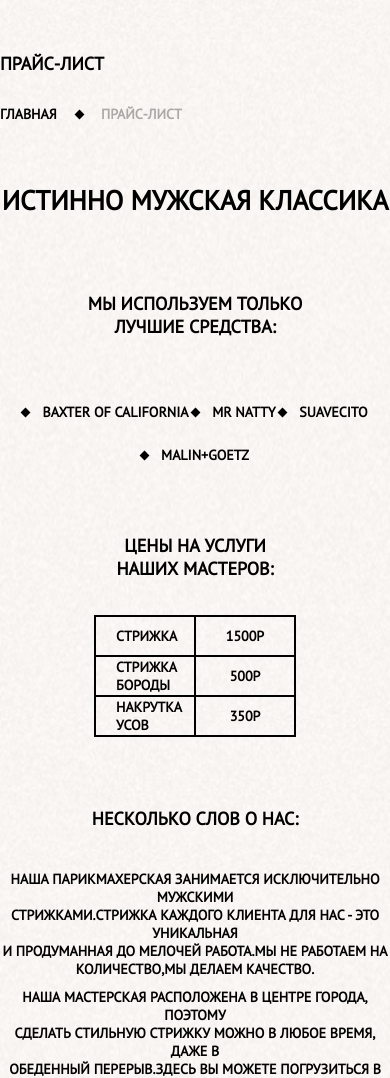
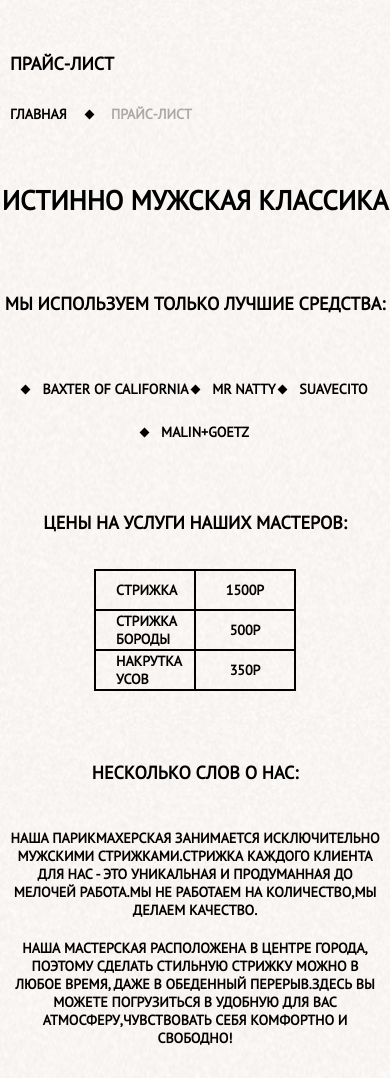
Before and after one commit to Vonafo/3.1BarberShopBarber, a plain HTML site: page pricelist.html in a window 390 px wide. Shown: the part 53-1131 px from the top of the page. Drawn offline with Linux system fonts and the light colour scheme.

Commit message:
store+pricelist fix bugs

```diff
--- a/css/price.css
+++ b/css/price.css
@@ -1,4 +1,5 @@
 @import "style.css";
+
 body{
   background-image: url(img/whtebg.png);
   background-repeat: no-repeat;
@@ -74,7 +75,7 @@ body{
   font-size: 24px;
 }
 .instruments {
-  min-width: 490px;
+  width: 380px;
 }
 .instruments ul{
   margin-top: 40px;
@@ -90,7 +91,7 @@ body{
   position: relative;
 }
 .instruments li::before{
-  left:0px;
+  left:0;
   bottom: 5px;
   content: "";
   position: absolute;
@@ -100,7 +101,8 @@ body{
   background: #000;
 }
 .priceTable {
-  min-width:470px;
+  width:460px;
+  padding-left: 100px;
 }
 table, tr, td {
   margin-top: 70px;
@@ -130,10 +132,22 @@ table td {
     font-size: 14px;
     font-weight: bold;
 }
+.fastWidthForP{
+    width: 380px;
+}
 .fastFix{
-  padding-left: 30px;
+    width: 560px;
+    padding-left: 100px;
+}
+@media only screen and (min-width: 960px) and (max-width:1024px){
+    .words, .fewWords, .bestchoise, .hyperlinks {
+        padding-left: 10px;
+    }
 }
 @media only screen and (max-width:959px){
+    .hyperlinks{
+        padding-left: 10px;
+    }
   .words {
     text-align: center;
     margin: 35px 0;
@@ -142,6 +156,7 @@ table td {
     font-size: 27px;
   }
   .instruments , .priceTable {
+        padding-left: 0;
         min-width: auto;
         width: 100%;
 
@@ -158,7 +173,7 @@ table td {
    .fewWords p {
      width: 100%;
      text-align: center;
-     padding: 5px 0;
+     padding: 10px;
    }
    .instruments ul {
      text-align: center;
@@ -177,9 +192,9 @@ table td {
       height: 40px;
     }
 }
-
 @media only screen and (max-width:425px) {
     h2 {
     font-size: 18px !important;
     }
+
 }
--- a/css/store.css
+++ b/css/store.css
@@ -25,7 +25,7 @@
   cursor: pointer;
   font-size: 14px;
   font-weight: bold;
- /* display: block;*/
+  display: block;
   margin-bottom: 25px;
 }
 .generator form{
@@ -33,9 +33,10 @@
 }
 .generator label::before{
   position: absolute;
-  top: -3px;
+  top: 0;
   left: 0;
-  margin-right:20px;
+  bottom: 0;
+  margin:auto;
   content: "";
   width: 20px;
   height: 20px;
@@ -131,10 +132,6 @@
   float: left;
   width: 100%;
 }
-/*.forPosition{
-  position: absolute;
-  left: 260px;
-}*/
 .blackPage , .whitePage{
   display: inline-block;
   text-align: center;
@@ -152,24 +149,39 @@
 .whitePage{
   background: #fff;
   color: #000;
+}@media only screen and (max-width:1024px){
+    .price {
+        padding: 10px;
+    }
 }
-
-.test{
-    vertical-align: middle;
-    display: inline-block;
-}
-@media only screen and (max-width:959px) {
-  .generator{
-    width: auto;
+@media only screen and (min-width:769px ) and (max-width:979px) {
+  .generator {
+      width: auto;
   }
+    .gridOfGoods{
+        width: 100%;
+    }
+    .price {
+        padding: 10px;
+    }
   .generator label{
     display: inline-block;
   }
 }
 @media only screen and (max-width:768px) {
-  .gridOfGoods{
-    width: auto;
-  }
+    .generator{
+        width: auto;
+        margin-right: 5px;
+    }
+    .price {
+        padding: 10px;
+    }
+    .gridOfGoods{
+      width: auto;
+    }
+    .generator label{
+        display: inline-block;
+    }
   .goods {
     width: 45%;
     margin: 1% calc(10%/4);
@@ -182,6 +194,9 @@
   }
 }
 @media only screen and (max-width:450px){
+    .submitForms {
+        width: 85%;
+    }
   .goods {
     width: 99%;
     margin: 1%;
--- a/pricelist.html
+++ b/pricelist.html
@@ -53,7 +53,7 @@
     </div>
   </header>
   <main>
-    <div class="price">
+    <div class="price hyperlinks">
       <h2>Прайс-лист</h2>
       <ul>
         <li>главная</li>
@@ -65,7 +65,7 @@
     </div>
     <div class="bestchoise">
       <div class="instruments">
-        <h2>МЫ ИСПОЛЬЗУЕМ ТОЛЬКО<br>ЛУЧШИЕ СРЕДСТВА:</h2>
+        <h2>МЫ ИСПОЛЬЗУЕМ ТОЛЬКО ЛУЧШИЕ СРЕДСТВА:</h2>
         <ul>
           <li>Baxter of California</li>
           <li>Mr Natty</li>
@@ -74,7 +74,7 @@
         </ul>
       </div>
       <div class="priceTable">
-        <h2>ЦЕНЫ НА УСЛУГИ <br> НАШИХ МАСТЕРОВ:</h2>
+        <h2>ЦЕНЫ НА УСЛУГИ НАШИХ МАСТЕРОВ:</h2>
         <table>
           <tr>
             <td class="namePrice">CТРИЖКА</td>
@@ -93,14 +93,14 @@
     </div>
       <h2 class="words">НЕСКОЛЬКО СЛОВ О НАС:</h2>
       <div class="fewWords">
-        <p>Наша парикмахерская занимается исключительно мужскими <br>
-           стрижками.Стрижка каждого клиента для нас - это уникальная <br>
-           и продуманная до мелочей работа.Мы не работаем на <br>
+        <p class="fastWidthForP">Наша парикмахерская занимается исключительно мужскими
+           стрижками.Стрижка каждого клиента для нас - это уникальная
+           и продуманная до мелочей работа.Мы не работаем на
            количество,мы делаем качество.
         </p>
-        <p class="fastFix">Наша мастерская расположена в центре города, поэтому <br>
-           сделать стильную стрижку можно в любое время, даже в <br>
-           обеденный перерыв.Здесь вы можете погрузиться в удобную <br>
+        <p class="fastFix">Наша мастерская расположена в центре города, поэтому
+           сделать стильную стрижку можно в любое время, даже в
+           обеденный перерыв.Здесь вы можете погрузиться в удобную
            для вас атмосферу,чувствовать себя комфортно и свободно!
          </p>
       </div>
```
Also changed, not shown: store.html (+7 -9 lines). Lines whose indentation alone changed are shown as unchanged.
